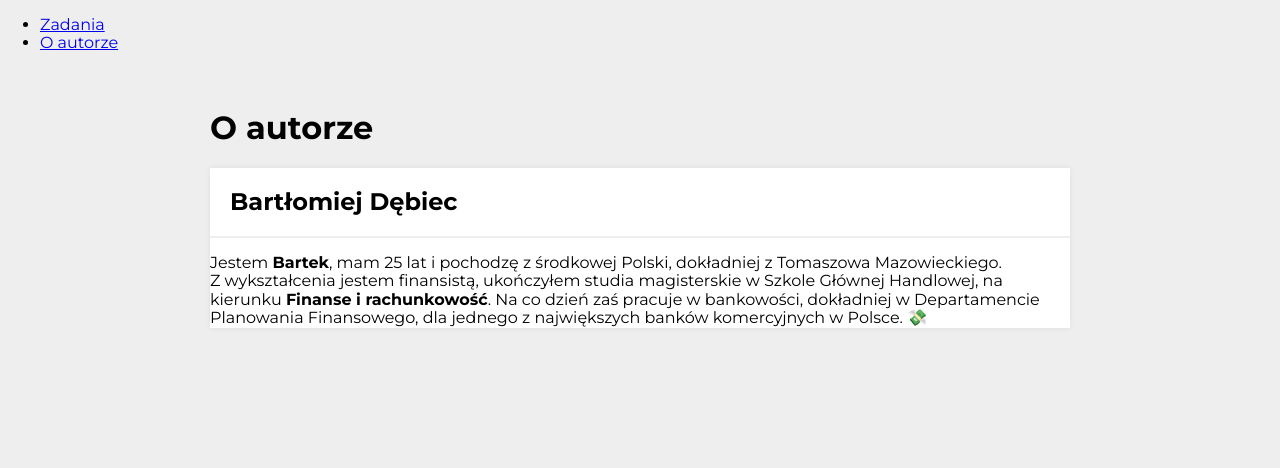
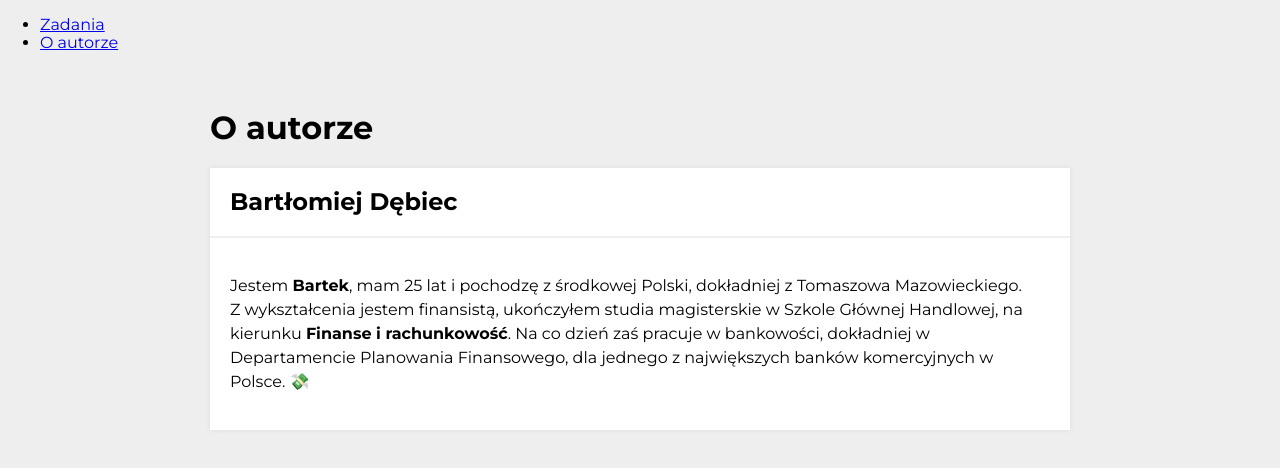
Before and after one commit to bartekdbc/to-do-list-react, a React (Create React App) app: page /#/autor in a window 1280 px wide. Shown: the top 468 px of the page. Built offline with nearby package versions, Linux system fonts and the light colour scheme.

Commit message:
AuthorPage component moved to separate folder

```diff
--- a/src/features/author/AuthorPage.js
+++ b/src/features/author/AuthorPage/index.js
@@ -1,6 +1,7 @@
-import { Container } from "../../common/Container/styled";
-import Header from "../../common/Header";
-import Section from "../../common/Section";
+import { Container } from "../../../common/Container/styled";
+import Header from "../../../common/Header";
+import Section from "../../../common/Section";
+import { Paragraph, Wrapper } from "../AuthorPage/styled";
 
 function AuthorPage() {
   return (
@@ -9,8 +10,8 @@ function AuthorPage() {
       <Section
         title="Bartłomiej Dębiec"
         body={
-          <>
-            <p>
+          <Wrapper>
+            <Paragraph>
               Jestem <b>Bartek</b>, mam 25 lat i pochodzę z środkowej Polski,
               dokładniej z Tomaszowa Mazowieckiego.
               <br />Z wykształcenia jestem finansistą, ukończyłem studia
@@ -18,8 +19,8 @@ function AuthorPage() {
               <b>Finanse i rachunkowość</b>. Na co dzień zaś pracuje w
               bankowości, dokładniej w Departamencie Planowania Finansowego, dla
               jednego z największych banków komercyjnych w Polsce. 💸
-            </p>{" "}
-          </>
+            </Paragraph>{" "}
+          </Wrapper>
         }
       />
     </Container>
--- /dev/null
+++ b/src/features/author/AuthorPage/styled.js
@@ -0,0 +1,11 @@
+import styled from "styled-components";
+
+export const Wrapper = styled.div`
+  display: flex;
+  align-items: center;
+  padding: 20px;
+`;
+
+export const Paragraph = styled.p`
+  line-height: 1.5;
+`;
```
